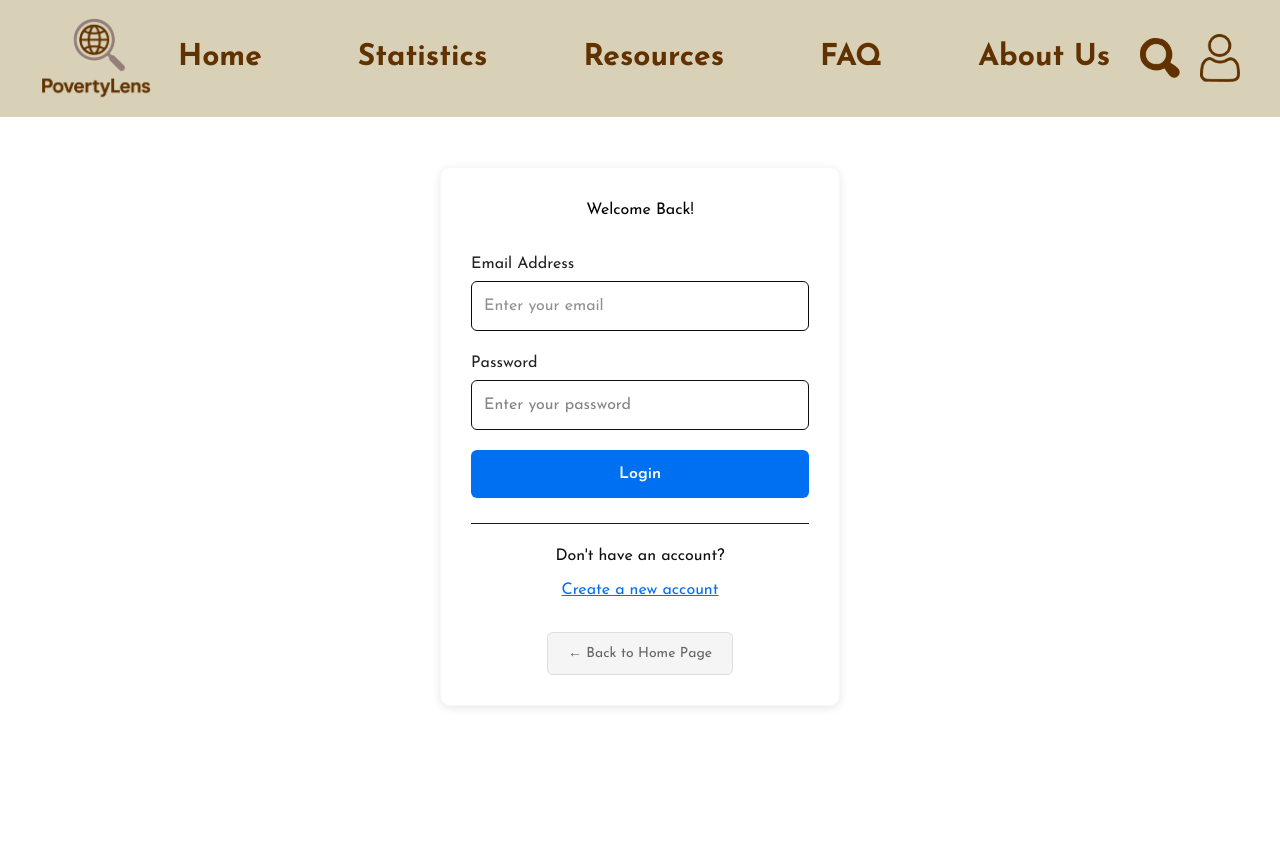
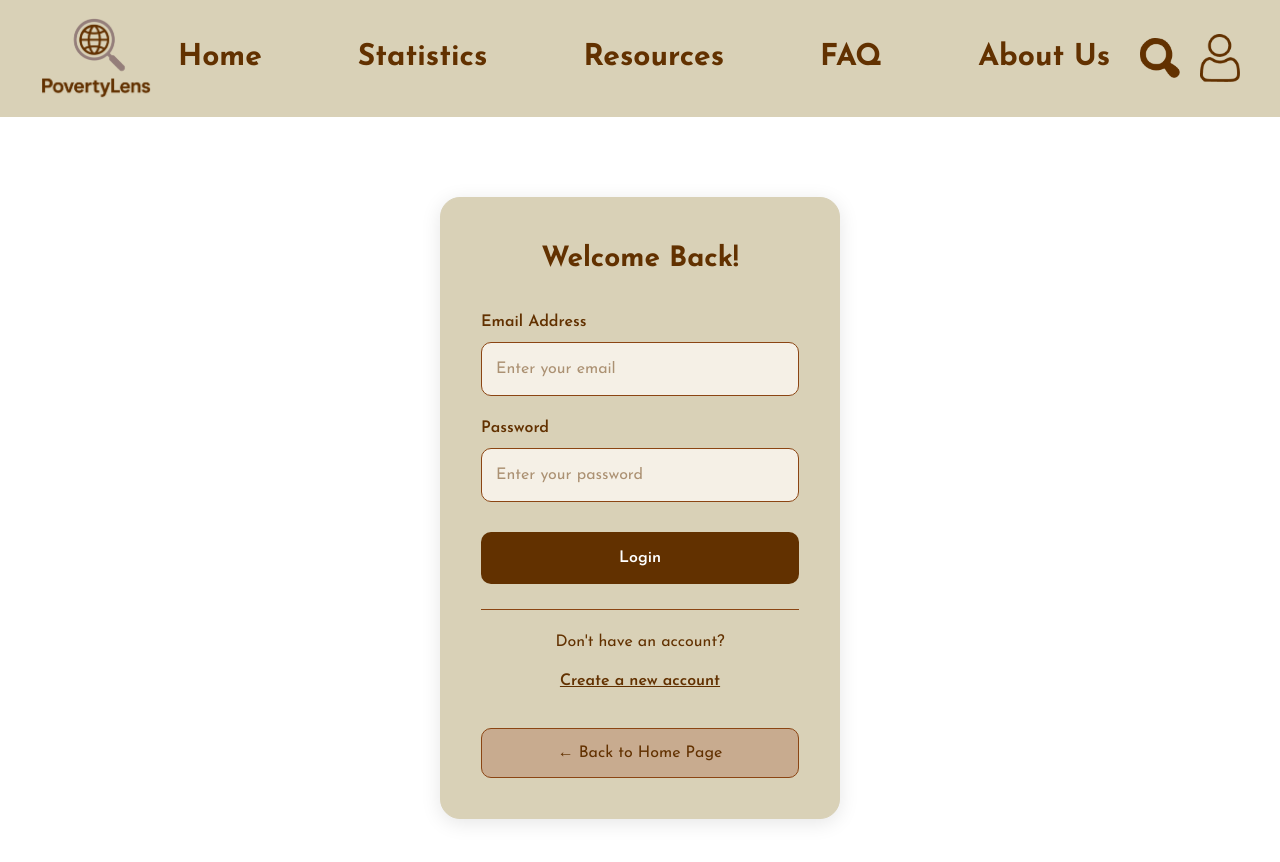
Before and after one commit to Revolution5/PovertyLens, a Next.js app in the folder frontend/: page /signin in a window 1280 px wide. Shown: the top 862 px of the page. Before the commit the page ends 800 px from the top, so only its background shows below. Built offline with nearby package versions, Linux system fonts and the light colour scheme.

Commit message:
fixed-signin-profile
emojis, backgrounds, and signin theme

```diff
--- a/frontend/app/profile/page.tsx
+++ b/frontend/app/profile/page.tsx
@@ -141,7 +141,7 @@ export default function ProfilePage() {
   };
 
   return (
-    <div className="min-h-screen bg-gradient-to-b from-[#F5F0E6] to-[#E8DFCA] p-8">
+    <div className="min-h-screen bg-white p-8">
       <div className="max-w-4xl mx-auto">
         <div className="bg-[#D9D1B7] rounded-2xl shadow-lg p-8 mb-8">
           <h1 className="text-4xl font-bold text-[#623100] text-center mb-8">
--- a/frontend/app/signin/page.tsx
+++ b/frontend/app/signin/page.tsx
@@ -51,7 +51,7 @@ export default function SignInPage() {
         setMessage(`Error: ${data.message}`);
       }
     } catch (error) {
-      setMessage('🚨 Error connecting to server. Check if backend is running.');
+      setMessage('Error connecting to server. Check if backend is running.');
       console.error('Error:', error);
     } finally {
       setIsLoading(false);
@@ -60,22 +60,37 @@ export default function SignInPage() {
 
   return (
     <div style={{
+      minHeight: '100vh',
+      display: 'flex',
+      alignItems: 'flex-start',
+      justifyContent: 'center',
+      background: 'white',
+      padding: '40px 20px 20px 20px',
+      paddingTop: '80px'
+    }}>
+      <div style={{
         maxWidth: '400px',
-      margin: '50px auto',
-      padding: '30px',
-      border: '1px solid #f8f6f6ff',
-      borderRadius: '10px',
-      boxShadow: '0 2px 10px rgba(5, 5, 5, 0.1)',
-      backgroundColor: 'white'
+        width: '100%',
+        padding: '40px',
+        border: '1px solid #D9D1B7',
+        borderRadius: '20px',
+        boxShadow: '0 4px 20px rgba(0, 0, 0, 0.1)',
+        backgroundColor: '#D9D1B7'
       }}>
-      <h1 style={{ textAlign: 'center', marginBottom: '30px', color: '#000000ff' }}>
+        <h1 style={{
+          textAlign: 'center',
+          marginBottom: '30px',
+          color: '#623100',
+          fontSize: '28px',
+          fontWeight: 'bold'
+        }}>
           {isLogin ? 'Welcome Back!' : 'Create Account'}
         </h1>
 
         <form onSubmit={handleSubmit} style={{ display: 'flex', flexDirection: 'column', gap: '20px' }}>
           {!isLogin && (
             <div>
-            <label htmlFor="username" style={{ display: 'block', marginBottom: '5px', fontWeight: '500', color: "#222" }}>
+              <label htmlFor="username" style={{ display: 'block', marginBottom: '8px', fontWeight: '600', color: "#623100" }}>
                 Username
               </label>
               <input
@@ -87,18 +102,20 @@ export default function SignInPage() {
                 placeholder="Choose a username"
                 style={{
                   width: '100%',
-                padding: '12px',
-                border: '1px solid #0a0a0aff',
-                borderRadius: '6px',
+                  padding: '14px',
+                  border: '1px solid #8B4513',
+                  borderRadius: '10px',
                   fontSize: '16px',
                   boxSizing: 'border-box',
-                color: '#222'
+                  color: '#623100',
+                  backgroundColor: '#F5F0E6',
+                  outline: 'none'
                 }}
               />
             </div>
           )}
           <div>
-          <label htmlFor="email" style={{ display: 'block', marginBottom: '5px', fontWeight: '500', color: "#222" }}>
+            <label htmlFor="email" style={{ display: 'block', marginBottom: '8px', fontWeight: '600', color: "#623100" }}>
               Email Address
             </label>
             <input
@@ -110,18 +127,20 @@ export default function SignInPage() {
               placeholder="Enter your email"
               style={{
                 width: '100%',
-              padding: '12px',
-              border: '1px solid #0a0a0aff',
-              borderRadius: '6px',
+                padding: '14px',
+                border: '1px solid #8B4513',
+                borderRadius: '10px',
                 fontSize: '16px',
                 boxSizing: 'border-box',
-              color: '#222'
+                color: '#623100',
+                backgroundColor: '#F5F0E6',
+                outline: 'none'
               }}
             />
           </div>
 
           <div>
-          <label htmlFor="password" style={{ display: 'block', marginBottom: '5px', fontWeight: '500', color: "#222" }}>
+            <label htmlFor="password" style={{ display: 'block', marginBottom: '8px', fontWeight: '600', color: "#623100" }}>
               Password
             </label>
             <input
@@ -133,12 +152,14 @@ export default function SignInPage() {
               placeholder="Enter your password"
               style={{
                 width: '100%',
-              padding: '12px',
-              border: '1px solid #0f0f0fff',
-              borderRadius: '6px',
+                padding: '14px',
+                border: '1px solid #8B4513',
+                borderRadius: '10px',
                 fontSize: '16px',
                 boxSizing: 'border-box',
-              color: '#0a0a0aff'
+                color: '#623100',
+                backgroundColor: '#F5F0E6',
+                outline: 'none'
               }}
             />
           </div>
@@ -147,15 +168,16 @@ export default function SignInPage() {
             type="submit"
             disabled={isLoading}
             style={{
-            padding: '12px',
-            backgroundColor: isLoading ? '#000000ff' : '#0070f3',
+              padding: '14px',
+              backgroundColor: isLoading ? '#8B4513' : '#623100',
               color: 'white',
               border: 'none',
-            borderRadius: '6px',
+              borderRadius: '10px',
               cursor: isLoading ? 'not-allowed' : 'pointer',
               fontSize: '16px',
               fontWeight: '600',
-            transition: 'background-color 0.2s'
+              transition: 'background-color 0.2s',
+              marginTop: '10px'
             }}
           >
             {isLoading ? 'Processing...' : (isLogin ? 'Login' : 'Sign Up')}
@@ -165,18 +187,20 @@ export default function SignInPage() {
         {message && (
           <div style={{
             marginTop: '20px',
-          padding: '12px',
-          backgroundColor: message.includes('Error') || message.includes('🚨') ? '#ecaaaaff' : '#f0ececff',
-          borderRadius: '6px',
-          border: message.includes('Error') || message.includes('🚨') ? '1px solid #ecaaaaff' : '1px solid #4caf50',
-          color: message.includes('Error') || message.includes('🚨') ? '#050505ff' : '#2e7d32'
+            padding: '14px',
+            backgroundColor: '#C8AB8F',
+            borderRadius: '10px',
+            border: '1px solid #8B4513',
+            color: '#623100',
+            textAlign: 'center',
+            fontWeight: '500'
           }}>
             {message}
           </div>
         )}
 
-      <div style={{ marginTop: '25px', textAlign: 'center', paddingTop: '20px', borderTop: '1px solid #1a1919ff' }}>
-        <p style={{ color: '#0f0f0fff', marginBottom: '10px' }}>
+        <div style={{ marginTop: '25px', textAlign: 'center', paddingTop: '20px', borderTop: '1px solid #8B4513' }}>
+          <p style={{ color: '#623100', marginBottom: '10px', fontWeight: '500' }}>
             {isLogin ? "Don't have an account?" : "Already have an account?"}
           </p>
           <button
@@ -190,11 +214,12 @@ export default function SignInPage() {
             style={{
               background: 'none',
               border: 'none',
-            color: '#0070f3',
+              color: '#623100',
               textDecoration: 'underline',
               cursor: 'pointer',
               fontSize: '16px',
-            fontWeight: '500'
+              fontWeight: '600',
+              padding: '5px'
             }}
           >
             {isLogin ? 'Create a new account' : 'Login to existing account'}
@@ -205,18 +230,22 @@ export default function SignInPage() {
           <button
             onClick={() => router.push('/')}
             style={{
-            padding: '10px 20px',
-            backgroundColor: '#f5f5f5',
-            border: '1px solid #ddd',
-            borderRadius: '6px',
+              padding: '12px 24px',
+              backgroundColor: '#C8AB8F',
+              border: '1px solid #8B4513',
+              borderRadius: '10px',
               cursor: 'pointer',
-            fontSize: '14px',
-            color: '#666'
+              fontSize: '16px',
+              color: '#623100',
+              fontWeight: '500',
+              transition: 'background-color 0.2s',
+              width: '100%'
             }}
           >
             ← Back to Home Page
           </button>
         </div>
       </div>
+    </div>
   );
 }
```
Lines whose indentation alone changed are shown as unchanged.
